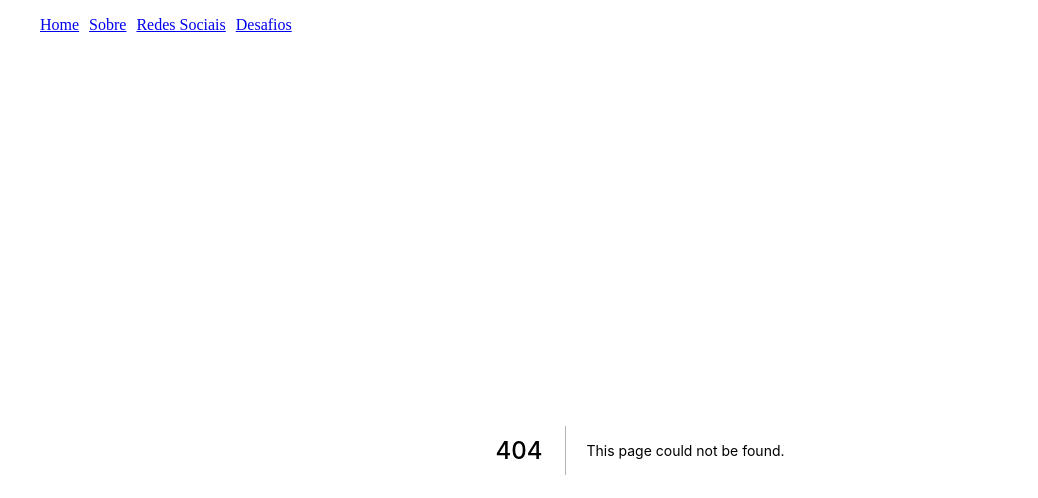
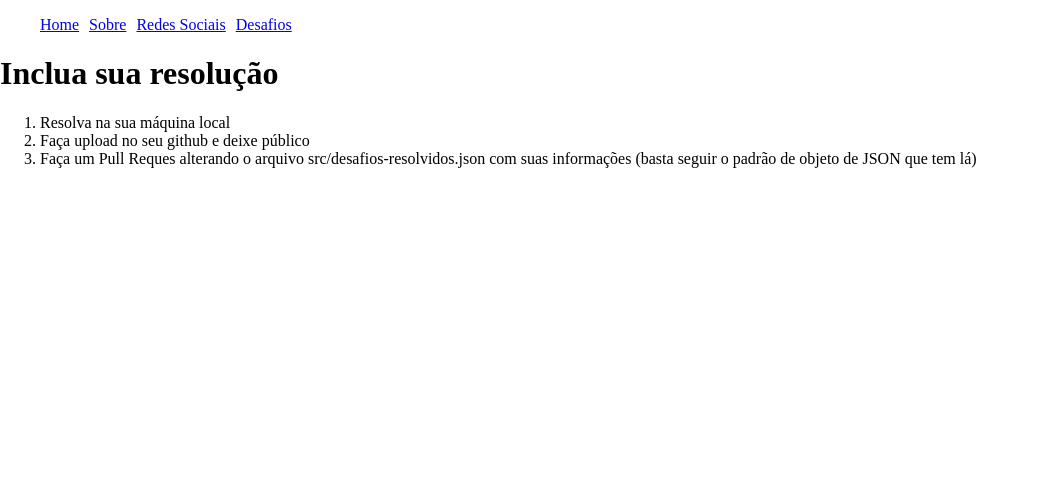
Before and after one commit to DevsGenteBoa/desenvolvimento-web-oficial, a Next.js app: page /desafios/novo in a window 1280 px wide. Before the commit this address had no page. Shown: the top 498 px of the page, without its empty margins (0-1038 px from the left). Built offline with nearby package versions, Linux system fonts and the light colour scheme.

Commit message:
incluido instrução de como incluir a resolução

```diff
--- /dev/null
+++ b/pages/desafios/novo.tsx
@@ -0,0 +1,14 @@
+const Novo = () => {
+  return (
+    <>
+      <h1>Inclua sua resolução</h1>
+      <ol>
+        <li>Resolva na sua máquina local</li>
+        <li>Faça upload no seu github e deixe público</li>
+        <li>Faça um Pull Reques alterando o arquivo src/desafios-resolvidos.json com suas informações (basta seguir o padrão de objeto de JSON que tem lá)</li>
+      </ol>
+    </>
+  );
+};
+
+export default Novo;
```
Also changed, not shown: src/componentes/DesafiosResolvidos.tsx (+5 -2 lines), pages/desafios/index.tsx (renamed from pages/desafios.tsx).
